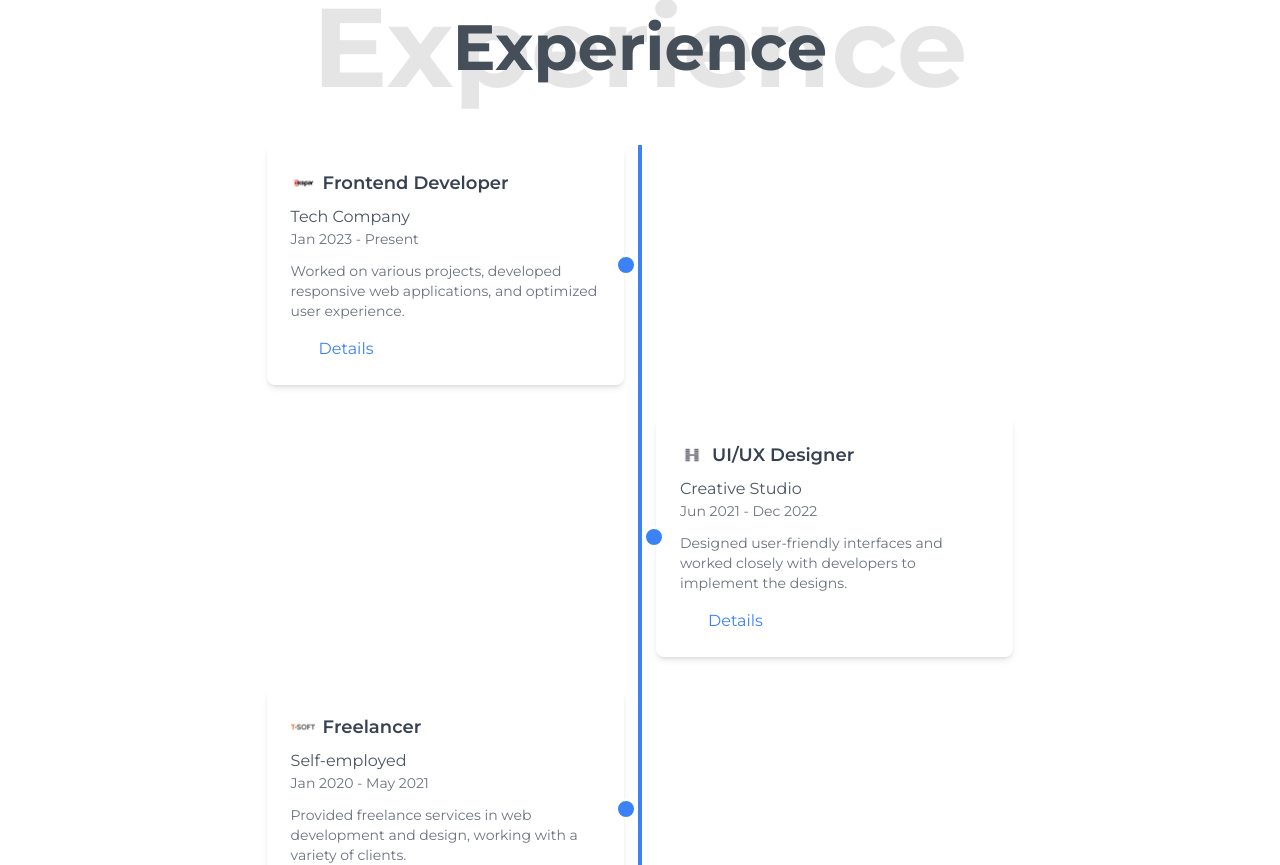
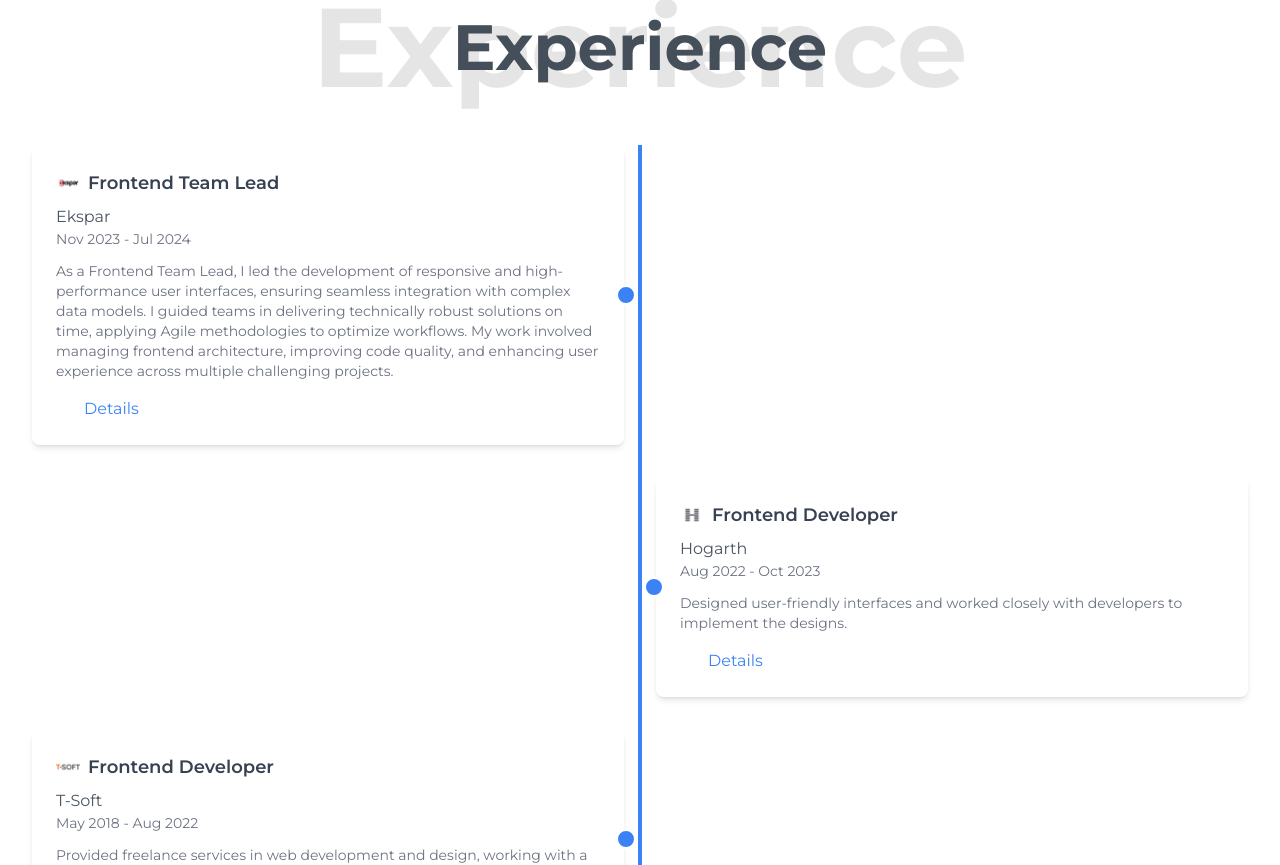
Before and after one commit to mehmetbacik/mehmetbacik.com, a Next.js app: page / in a window 1280 px wide. Shown: the part 1697-2562 px from the top of the page. Built offline with nearby package versions, Linux system fonts and the light colour scheme; some icons are missing.

Commit message:
Update
Updated for data.

```diff
--- a/src/data/experienceData.ts
+++ b/src/data/experienceData.ts
@@ -2,36 +2,38 @@ import { ExperienceItem } from "../types/types";
 
 export const experienceData: ExperienceItem[] = [
   {
-    title: "Frontend Developer",
-    company: "Tech Company",
-    date: "Jan 2023 - Present",
-    description:
-      "Worked on various projects, developed responsive web applications, and optimized user experience.",
-    technology: "React.js - Vue.js",
+    title: "Frontend Team Lead",
+    company: "Ekspar",
+    date: "Nov 2023 - Jul 2024",
+    description: `As a Frontend Team Lead, I led the development of responsive and high-performance user interfaces,
+    ensuring seamless integration with complex data models. I guided teams in delivering technically robust solutions on time,
+    applying Agile methodologies to optimize workflows. My work involved managing frontend architecture, improving code quality,
+    and enhancing user experience across multiple challenging projects.`,
+    technology: "React.js - Typescript - Next.js - Vite - Redux - SWR - SASS - TailwindCSS - HTML - CSS - Javascript - Node.js - npm - Swagger - Azure Devops",
     logo: "/img/ekspar.jpg",
   },
   {
-    title: "UI/UX Designer",
-    company: "Creative Studio",
-    date: "Jun 2021 - Dec 2022",
+    title: "Frontend Developer",
+    company: "Hogarth",
+    date: "Aug 2022 - Oct 2023",
     description:
       "Designed user-friendly interfaces and worked closely with developers to implement the designs.",
     technology: "Figma - Sketch",
     logo: "/img/hogarth.jpg",
   },
   {
-    title: "Freelancer",
-    company: "Self-employed",
-    date: "Jan 2020 - May 2021",
+    title: "Frontend Developer",
+    company: "T-Soft",
+    date: "May 2018 - Aug 2022",
     description:
       "Provided freelance services in web development and design, working with a variety of clients.",
     technology: "React.js - Tailwind CSS",
     logo: "/img/tsoft.jpg",
   },
   {
-    title: "Project Manager",
-    company: "Global Corp",
-    date: "Jul 2018 - Dec 2019",
+    title: "Software Developer",
+    company: "Model",
+    date: "Jun 2015 - Aug 2015",
     description:
       "Managed multiple projects simultaneously, leading cross-functional teams to deliver results on time.",
     technology: "Jira - Confluence",
@@ -39,8 +41,8 @@ export const experienceData: ExperienceItem[] = [
   },
   {
     title: "Intern",
-    company: "Start-Up Inc.",
-    date: "Jun 2017 - Jun 2018",
+    company: "T-Soft",
+    date: "Jun 2014 - Sep 2014",
     description:
       "Assisted with various tasks and gained hands-on experience in a dynamic startup environment.",
     technology: "HTML - CSS",
@@ -51,11 +53,22 @@ export const experienceData: ExperienceItem[] = [
 export const technologyIconMapping: { [key: string]: string } = {
   "React.js": "logos:react",
   "Vue.js": "logos:vue",
-  "Tailwind CSS": "logos:tailwindcss-icon",
+  "Typescript": "logos:typescript-icon",
+  "Next.js": "logos:nextjs-icon",
+  "Vite": "logos:vitejs",
+  "Redux": "logos:redux",
+  "SWR": "logos:swr",
+  "SASS": "logos:sass",
+  "TailwindCSS": "logos:tailwindcss-icon",
+  "HTML": "logos:html-5",
+  "CSS": "logos:css-3",
+  "Javascript": "logos:javascript",
+  "Node.js": "logos:nodejs-icon",
+  "npm": "logos:npm-icon",
+  "Swagger": "logos:swagger",
+  "Azure Devops": "cib:azure-devops",
   Figma: "logos:figma",
   Sketch: "logos:sketch",
   Jira: "logos:jira",
   Confluence: "logos:confluence",
-  HTML: "fa-brands:html5",
-  CSS: "fa-brands:css3",
 };
```
